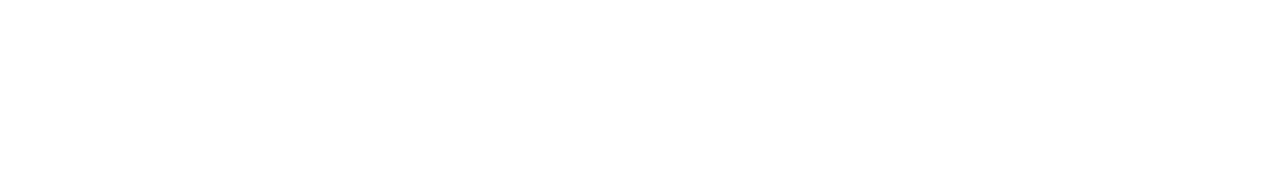
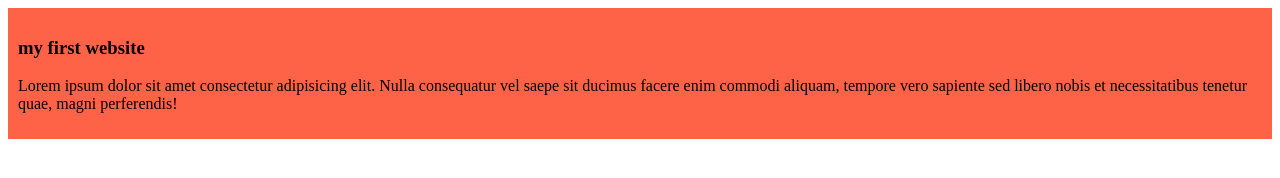
Before and after one commit to riponmolla13/my-first-repo, a plain HTML site: page index.html in a window 1280 px wide. Drawn offline with Linux system fonts and the light colour scheme.

Commit message:
added the slide

```diff
--- a/index.html
+++ b/index.html
@@ -4,8 +4,13 @@
     <meta charset="UTF-8">
     <meta name="viewport" content="width=device-width, initial-scale=1.0">
     <title>my first repo</title>
+    <link rel="stylesheet" href="styles/slide.css">
 </head>
 <body>
+    <div>
+        <h3>my first website</h3>
+        <p>Lorem ipsum dolor sit amet consectetur adipisicing elit. Nulla consequatur vel saepe sit ducimus facere enim commodi aliquam, tempore vero sapiente sed libero nobis et necessitatibus tenetur quae, magni perferendis!</p>
+    </div>
 
 </body>
 </html>
--- /dev/null
+++ b/styles/slide.css
@@ -0,0 +1,4 @@
+div{
+    background-color: tomato;
+    padding: 10px;
+}
```
